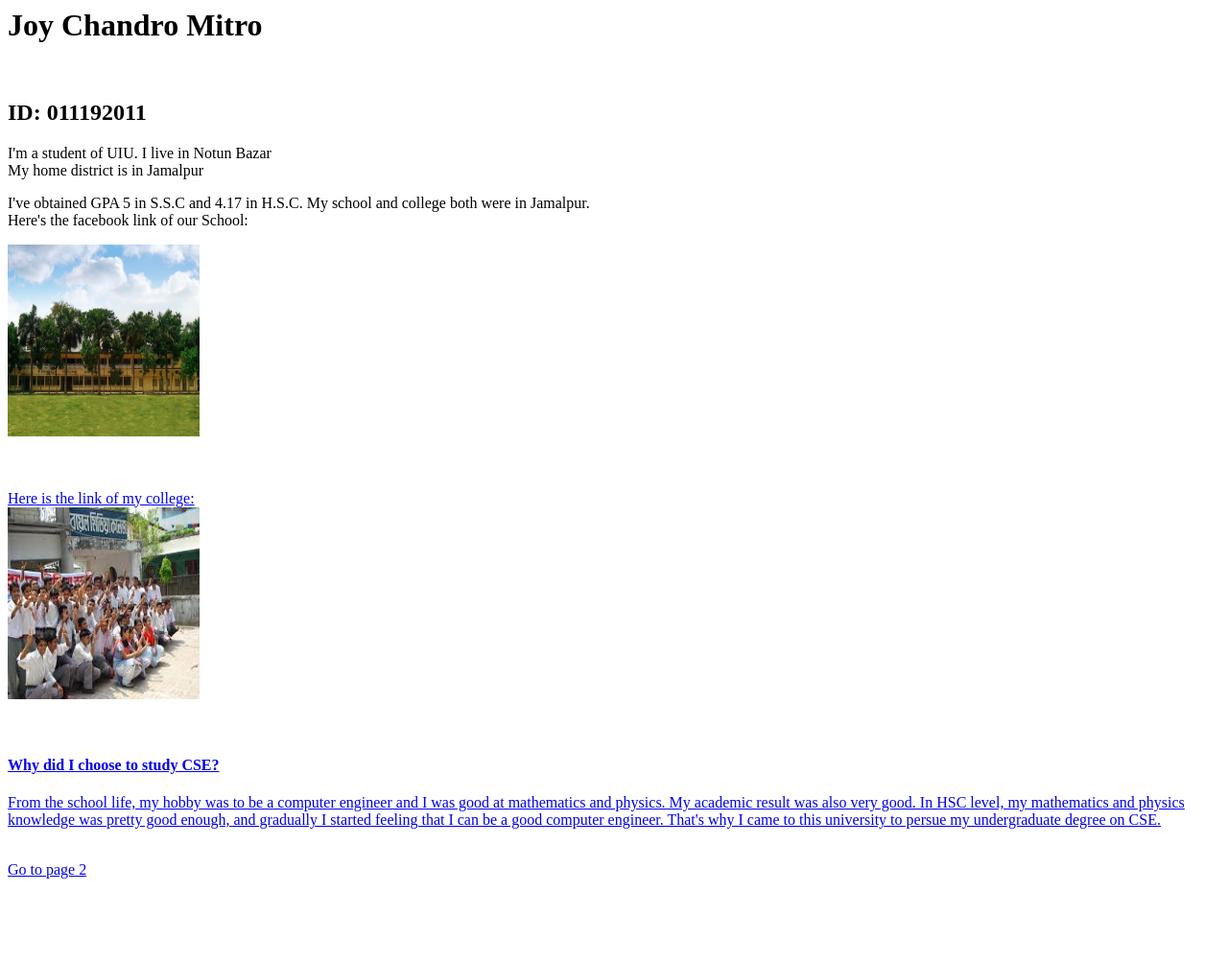
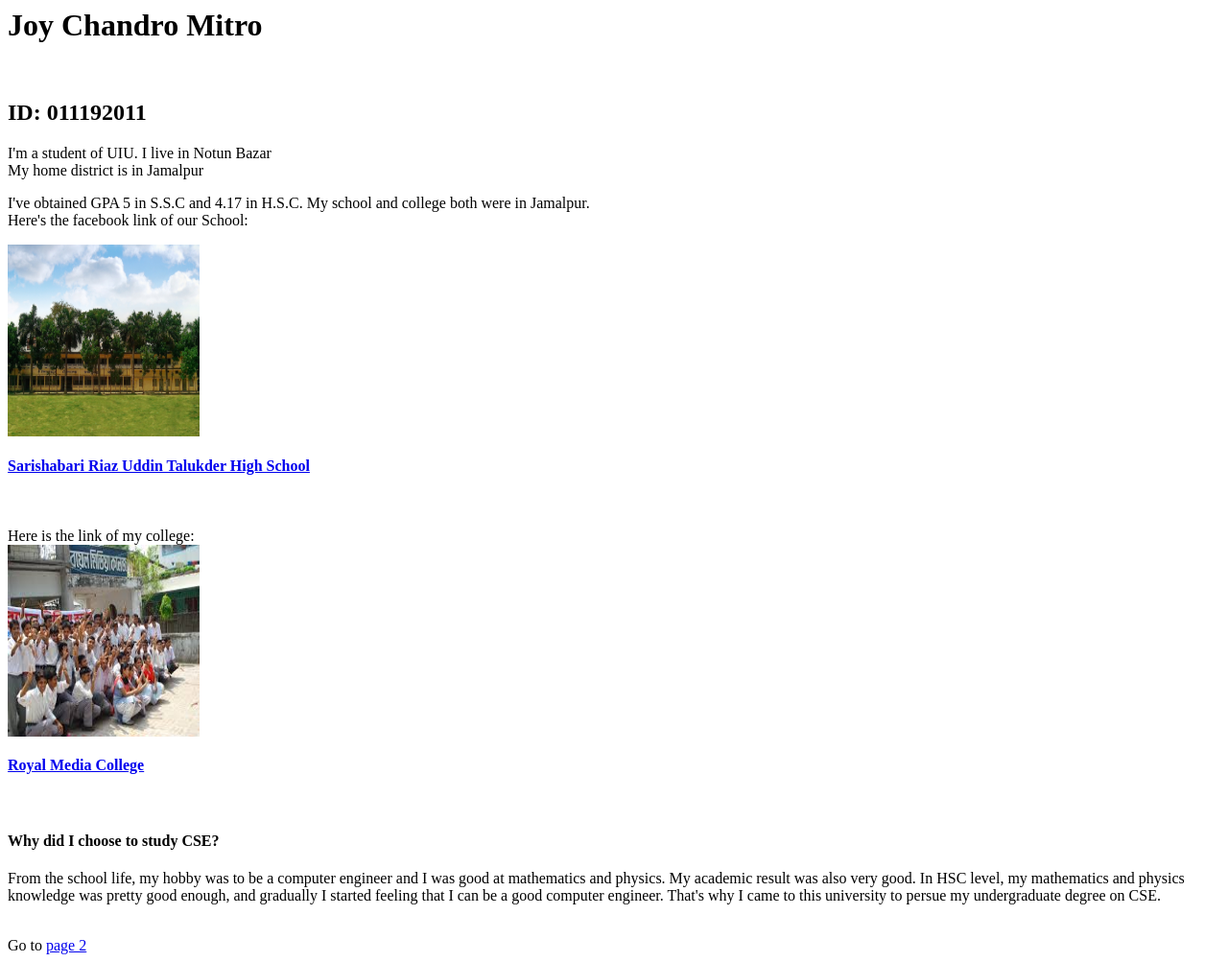
Before and after one commit to joy-12/joy-12.github.io, a plain HTML site: page index.html in a window 1280 px wide. Shown: the whole page at 96% size. Before the commit the page ends 924 px from the top, so only its background shows below. Drawn offline with Linux system fonts and the light colour scheme.

Commit message:
Update index.html

```diff
--- a/index.html
+++ b/index.html
@@ -11,10 +11,10 @@
     <p>I've obtained GPA 5 in S.S.C and 4.17 in H.S.C. My school and college both were in Jamalpur.<br>
       Here's the facebook link of our School:<br></P>
        <img src="school.jpg" height="200" width="200"><br>
-        <h4><a href="https://www.facebook.com/pages/category/School/Sarishabari-Riaz-Uddin-Talukder-High-School-291646264207811/"</a></h4><br>
+        <h4><a href="https://www.facebook.com/pages/category/School/Sarishabari-Riaz-Uddin-Talukder-High-School-291646264207811/">Sarishabari Riaz Uddin Talukder High School</a></h4><br>
         <p>Here is the link of my college:<br>
         <img src="college.jpg" height="200" width="200"><br>
-        <h4><a href="https://www.facebook.com/royalmediacollege.mymensingh/"</a></h4><br>
+        <h4><a href="https://www.facebook.com/royalmediacollege.mymensingh/">Royal Media College</a></h4><br>
       <h4><b> Why did I choose to study CSE? </b></h4>
       <p>From the school life, my hobby was to be a computer engineer and I was good at mathematics and physics. My academic result was also very good. In HSC level, my mathematics and physics knowledge was pretty good enough, and gradually I started feeling that I can be a good computer engineer. That's why I came to this university to persue my undergraduate degree on CSE. </p> <br>
      Go to <a href="page2.html"> page 2</a> <br>
```
